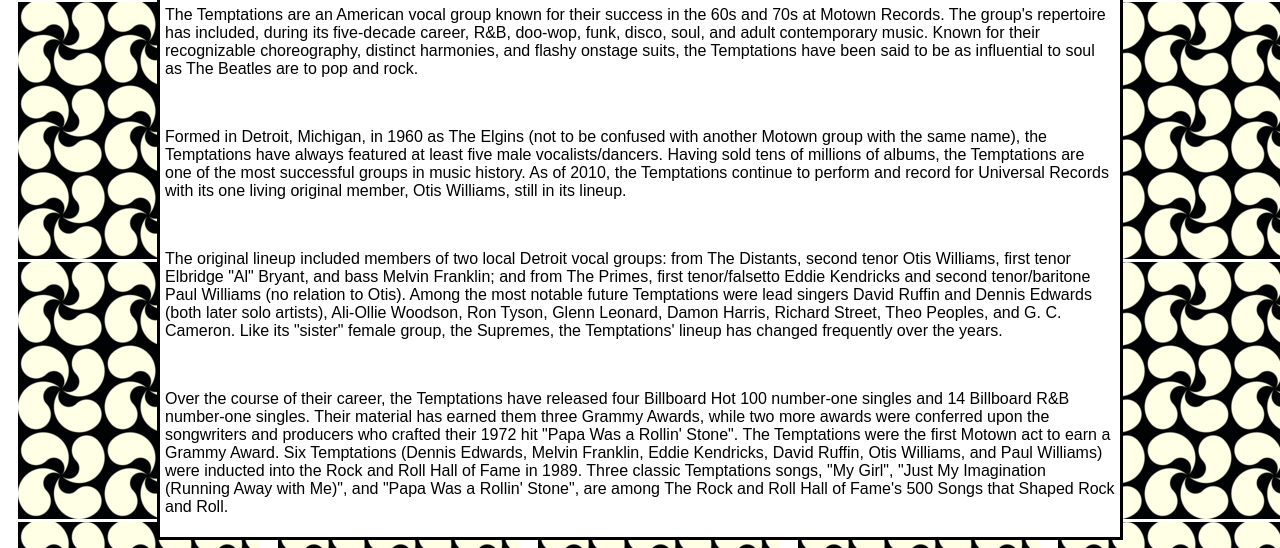
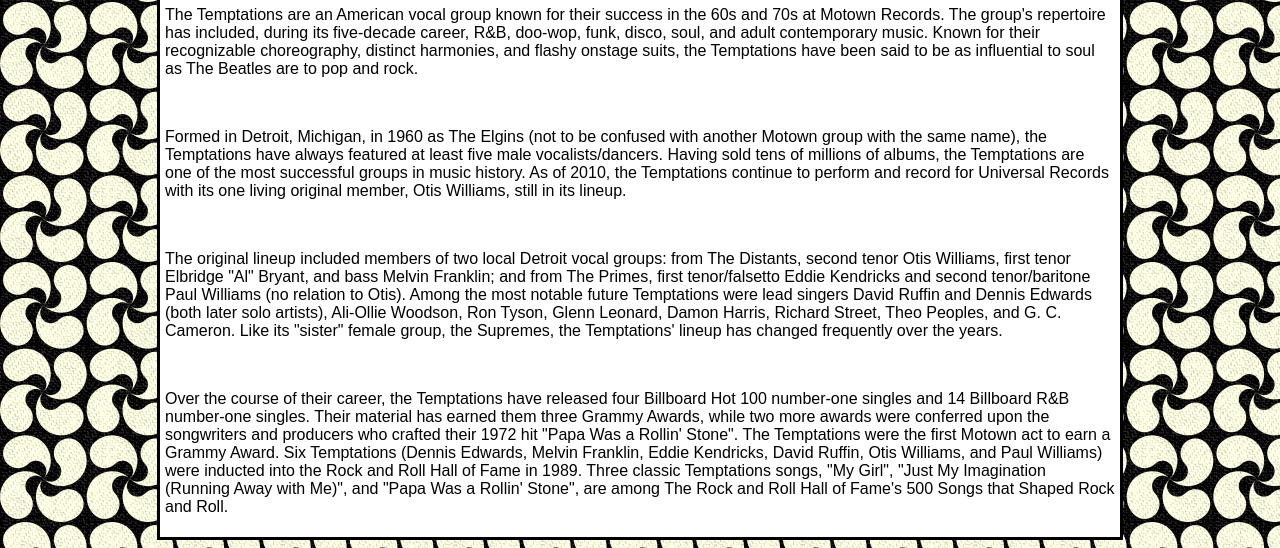
Before and after one commit to Mahawa93/final-website, a plain HTML site: page index.html in a window 1280 px wide. Shown: the part 258-806 px from the top of the page. Drawn offline with Linux system fonts and the light colour scheme.

Commit message:
Deleted a background found one that worked

```diff
--- a/styles.css
+++ b/styles.css
@@ -10,7 +10,7 @@ body {
 	border-right-style: 0;
 	border-bottom-style: 0;
 	border-left-style: 0;
-	background-image: url(images/background.png);
+	background-image: url(images/background_files/background.png);
 }
 .wrapper .content {
 	background-color: #FFF;
```
Also changed, not shown: images/background.png (deleted), images/background_files/background.png (added), 2 other files.
